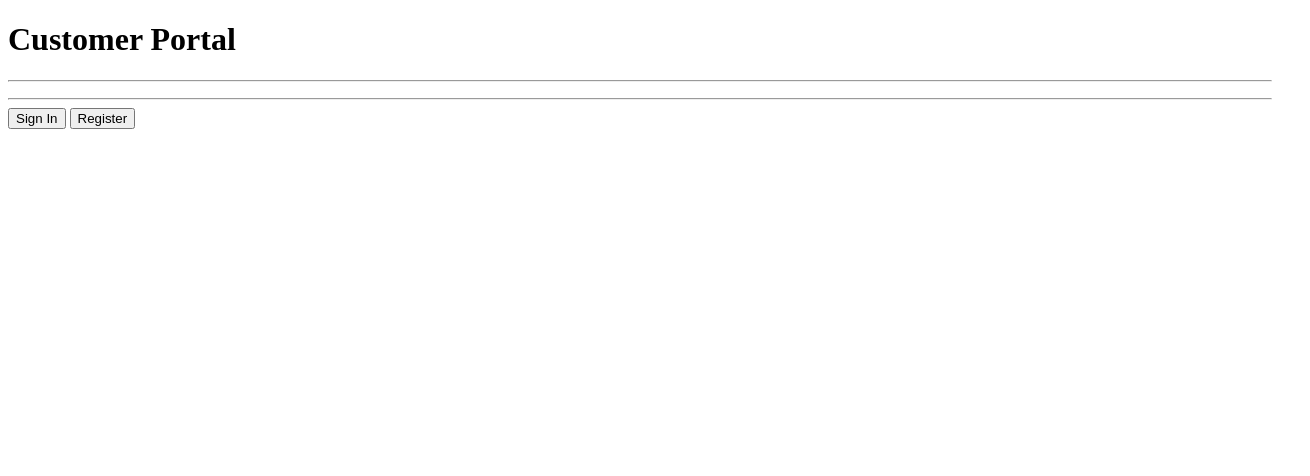
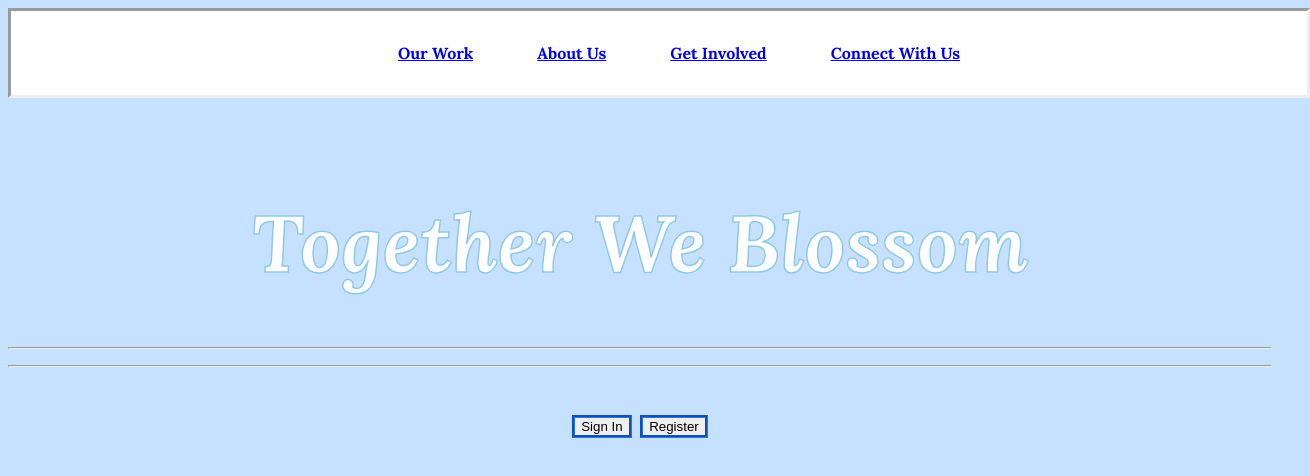
Before and after one commit to Esme48/blaihrcustom, a website with bundled scripts: page public/index.html in a window 1280 px wide. Shown: the whole page, 1310 px wide, since content can reach past the window. Built offline with nearby package versions, Linux system fonts and the light colour scheme; a web font is replaced by a local one.

Commit message:
First changes to the styling

```diff
--- /dev/null
+++ b/public/CSS/index.css
@@ -0,0 +1,62 @@
+h1{
+  font-family: "Lora", serif;
+  font-size: 5rem;
+  padding-top: 0.5em;
+  text-align: center;
+  font-style: italic;
+  color:white;
+  -webkit-text-stroke: 1.5px #8ecae6;
+}
+
+body {
+    background-color:#c6e0ff;
+    color: black;
+    font-family: "Lora", serif;
+    font-optical-sizing: auto;
+    font-weight: bolder;
+    font-style: normal;
+
+
+}
+
+#logon-register {
+    display: flex;
+    justify-content: center;
+    gap: 5rem;
+    margin-top: 2rem;
+    text-align: center;
+    font-style: normal;
+    font-size: 2rem;
+}
+
+#logon-register button {
+    border: groove #2176ff;
+    gap: 5rem;
+}
+
+#logon-register button:hover {
+    background-color:#AFCBFF;
+    color:black;
+}
+
+#navigation{
+  position: sticky;
+  display: flex;
+  justify-content: space-evenly;
+  top: 0;
+  opacity: 100%;
+  width: 100% !important;
+  border-style: inset;
+  background-color: white;
+  box-sizing: content-box;
+  padding: 1em;
+}
+#navigation ul{
+  display: flex;
+  flex-direction: row;
+  gap: 4em;
+  list-style-type: none;
+  padding-bottom:0;
+  color: rgb(255,255,255);
+
+}
--- a/public/index.html
+++ b/public/index.html
@@ -4,16 +4,30 @@
   <meta charset="UTF-8" />
   <meta http-equiv="X-UA-Compatible" content="IE=edge" />
   <meta name="viewport" content="width=device-width, initial-scale=1.0" />
-  <title>Customer Portal</title>
+  <link rel="preconnect" href="https://fonts.googleapis.com">
+  <link rel="preconnect" href="https://fonts.gstatic.com" crossorigin>
+  <link href="https://fonts.googleapis.com/css2?family=DynaPuff:wght@400..700&family=Lora:ital,wght@0,400..700;1,400..700&family=Playwrite+DE+VA+Guides&display=swap" rel="stylesheet">
+  <link href="css/index.css" rel="stylesheet">
+
+  <title>Together, We Blossom</title>
 </head>
 <body>
-  <h1>Customer Portal</h1>
+  <nav id="navigation">
+    <ul>
+      <li><a href="welcome.html">Our Work</a></li>
+      <li><a href="about.html">About Us</a></li>
+      <li><a href="volunteer.html">Get Involved</a></li>
+      <li><a href="contact.html">Connect With Us</a></li>
+    </ul>
+  </nav>
+
+  <h1>Together We Blossom</h1>
   <hr />
   <p id="message"></p>
   <hr />
-
+ <!-- <img src="/Images/unsplashOne.jpg" /> -->
   <!-- Sign In/Register Buttons -->
-  <div id="logon-register" style="display: none;">
+  <div id="logon-register">  <!--Removed styles, it was preventing change in buttons -->
     <button type="button" id="logon">Sign In</button>
     <button type="button" id="register">Register</button>
   </div>
```
Also changed, not shown: public/welcome.html (+16 -0 lines), public/CSS/main.css (deleted), 2 other files.
